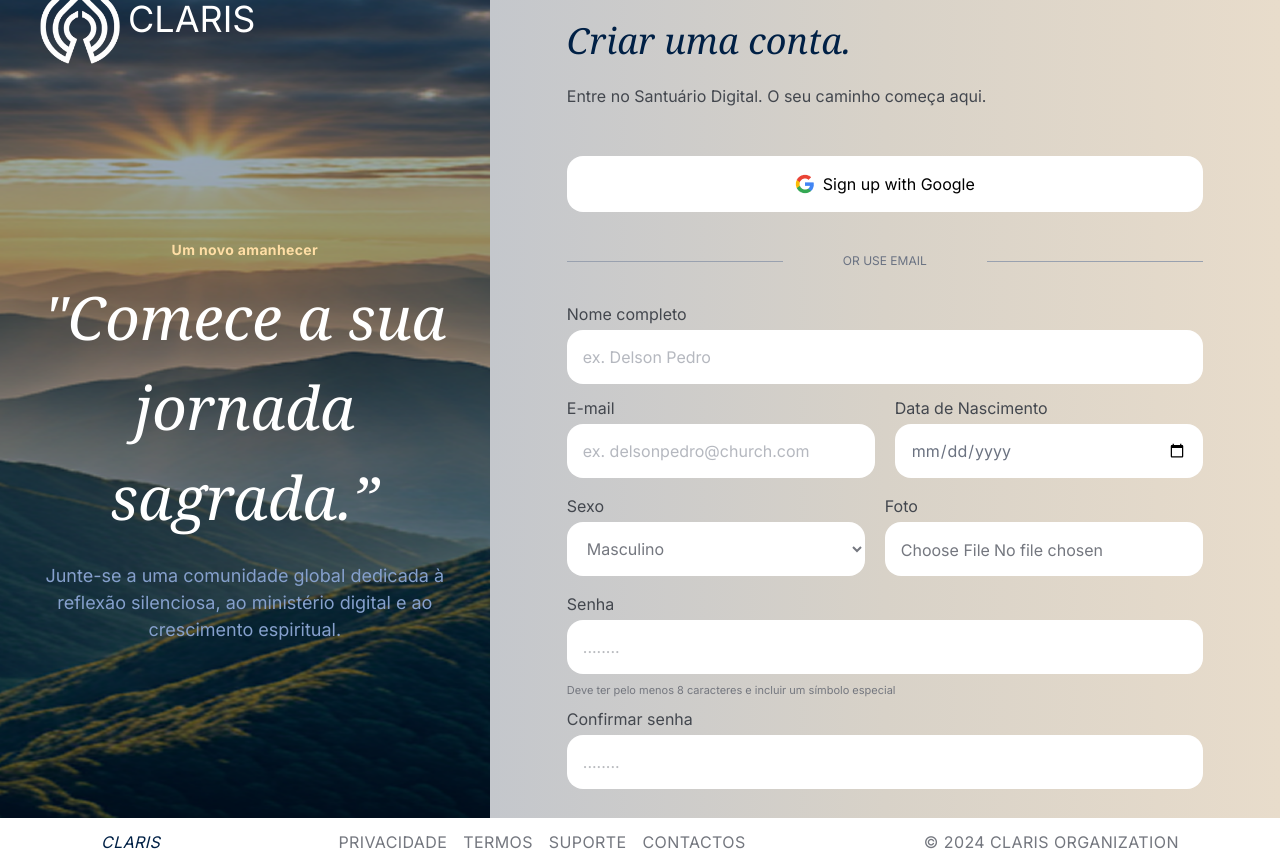
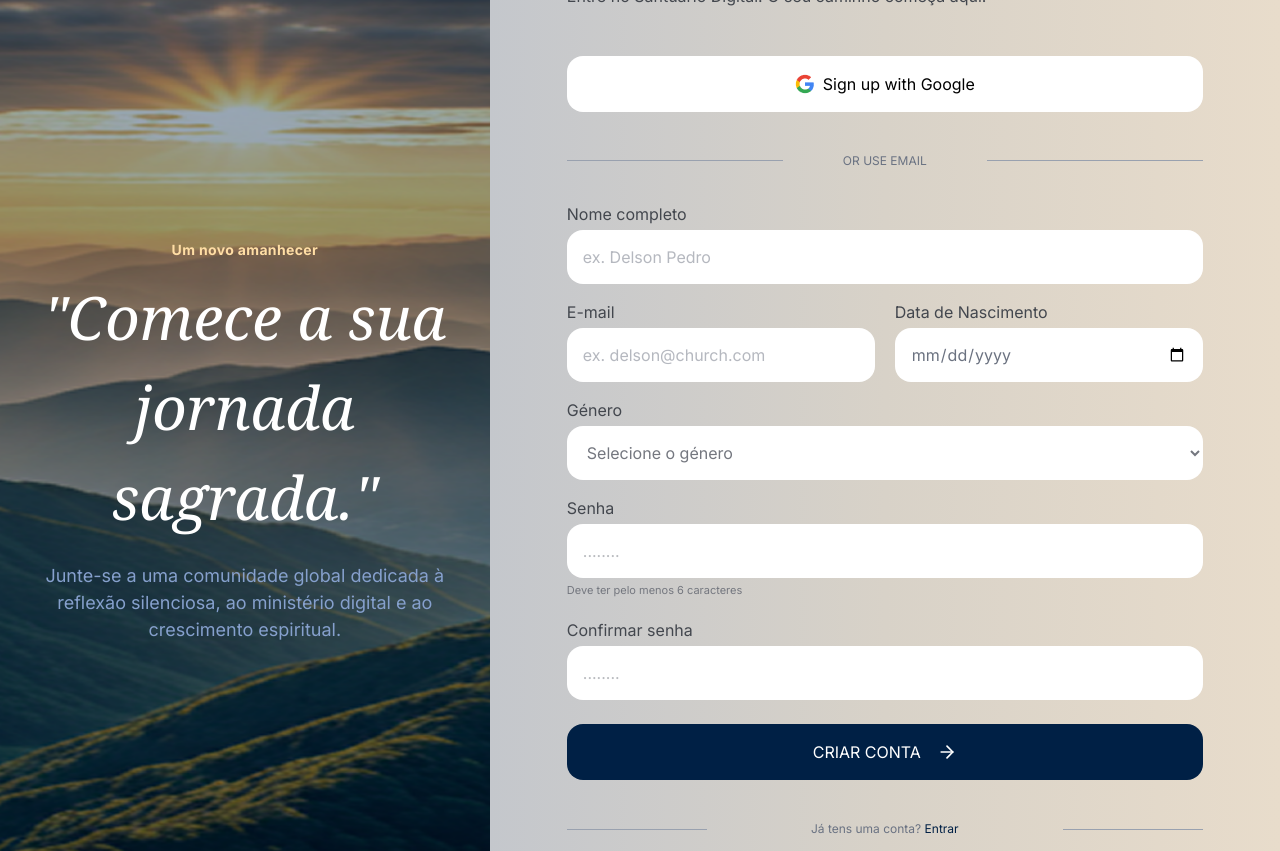
Before and after one commit to antoniotecadev/claris, a Next.js app: page /registerUser in a window 1280 px wide. Shown: the top 851 px of the page. Built offline with nearby package versions, Linux system fonts and the light colour scheme.

Commit message:
Implement user registration functionality with form validation and API integration

```diff
--- a/src/app/(auth)/registerUser/page.tsx
+++ b/src/app/(auth)/registerUser/page.tsx
@@ -1,98 +1,181 @@
+// app/(auth)/registerUser/page.tsx
+"use client";
 import Image from "next/image";
-import Logo from "@/assets/images/lobo-SE.png"
-import Google from "@/assets/images/SVG.png"
+import Logo from "@/assets/images/lobo-SE.png";
+import Google from "@/assets/images/SVG.png";
 import { ArrowRight } from "lucide-react";
+import { registerAction } from "@/utils/actionsRegister";
+import { useActionState } from "react";
 
-export default function Login() {
-	  const loginWithGoogle = () => {
-    window.location.href = "http://localhost:3001/auth/google";
+export default function RegisterUser() {
+  const initialState = {
+    error: undefined,
+    success: false,
   };
+
+  const [state, formAction, pending] = useActionState(registerAction, initialState);
 
   return (
     <div className="bg-[#E5E5E5]">
-			<div className="container m-auto  flex flex-col justify-center items-center h-screen ">
-				<section className="  flex  w-7xl h-291.5 ">
-					<div className="side2 w-10 h-full flex justify-between flex-col  p-5">
-						<div className="flex gap-2 p-5  items-center">
+      <div className="container m-auto flex flex-col justify-center items-center h-screen">
+        <section className="flex w-7xl h-291.5">
+          {/* Lado esquerdo */}
+          <div className="side2 w-10 h-full flex justify-between flex-col p-5">
+            <div className="flex gap-2 p-5 items-center">
               <Image src={Logo} alt="" className="w-20 h-full" />
               <p className="text-white text-4xl">CLARIS</p>
             </div>
             <div className="flex flex-col gap-3 items-center justify-center">
               <p className="text-[#FFDEA5] tracking-wide font-bold text-[14px]">Um novo amanhecer</p>
-							<p className="italic text-white   text-[60px] text-center font-serif mb-2">"Comece a sua jornada sagrada.”</p>
-							<p className="text-[#86A0CD] text-[18px] text-center">Junte-se a uma comunidade global dedicada à reflexão silenciosa, ao ministério digital e ao crescimento espiritual.</p>
+              <p className="italic text-white text-[60px] text-center font-serif mb-2">
+                "Comece a sua jornada sagrada."
+              </p>
+              <p className="text-[#86A0CD] text-[18px] text-center">
+                Junte-se a uma comunidade global dedicada à reflexão silenciosa,
+                ao ministério digital e ao crescimento espiritual.
+              </p>
             </div>
-						<div className="flex justify-around text-white">
+            <div />
+          </div>
+
+          {/* Lado direito */}
+          <div className="w-full h-full flex flex-col py-20 items-center gradientes">
+            <div className="w-159 flex flex-col">
+              <p className="text-[36px] text-[#002045] font-serif italic mb-4">Criar uma conta.</p>
+              <p className="text-[#43474E] text-[16px] mb-12">
+                Entre no Santuário Digital. O seu caminho começa aqui.
+              </p>
+
+              {/* Google */}
+              <a
+                href="http://localhost:3001/v1/api/auth/google"
+                className="p-4 bg-white text-black flex gap-2 hover:cursor-pointer items-center justify-center rounded-2xl mb-10"
+              >
+                <Image src={Google} alt="Google" className="w-5 h-5" />
+                <p>Sign up with Google</p>
+              </a>
+
+              <div className="flex gap-3 items-center justify-between mb-8">
+                <div className="w-54 h-px bg-gray-400" />
+                <p className="text-gray-500 text-[12px]">OR USE EMAIL</p>
+                <div className="w-54 h-px bg-gray-400" />
+              </div>
+
+              {/* Formulário */}
+              <form action={formAction} className="flex flex-col w-full">
+                {/* Nome completo */}
+                <label htmlFor="displayName" className="mb-1 text-[#43474E]">
+                  Nome completo
+                </label>
+                <input
+                  type="text"
+                  id="displayName"
+                  name="displayName"
+                  required
+                  placeholder="ex. Delson Pedro"
+                  className="text-[#6B7280] bg-white rounded-2xl h-13.5 p-4 mb-4"
+                />
+
+                {/* Email + Data de Nascimento */}
+                <div className="flex gap-5 mb-4">
+                  <div className="flex flex-col w-[50%]">
+                    <label htmlFor="email" className="mb-1 text-[#43474E]">E-mail</label>
+                    <input
+                      type="email"
+                      id="email"
+                      name="email"
+                      required
+                      placeholder="ex. delson@church.com"
+                      className="text-[#6B7280] bg-white rounded-2xl h-13.5 p-4"
+                    />
+                  </div>
+                  <div className="flex flex-col w-[50%]">
+                    <label htmlFor="birthDate" className="mb-1 text-[#43474E]">Data de Nascimento</label>
+                    <input
+                      type="date"
+                      id="birthDate"
+                      name="birthDate"
+                      className="text-[#6B7280] bg-white rounded-2xl h-13.5 p-4"
+                    />
                   </div>
                 </div>
-					<div className="w-full  h-full flex flex-col py-20 items-center gradientes">
-						<div className="w-159 h-181 flex flex-col">
-							<p className="text-[36px] text-[#002045] font-serif italic mb-4">Criar uma conta.</p>
-							<p className="text-[#43474E] text-[16px] mb-12">Entre no Santuário Digital. O seu caminho começa aqui.</p>
-							<button className="p-4 bg-white text-black flex gap-2 hover:cursor-pointer items-center justify-center rounded-2xl mb-10">
-								<Image src={Google} alt="Google" className="w-5 h-5" />
-								<p>Sign up with Google</p>
-							</button>
-							<div className="flex gap-3 items-center justify-between mb-8">
-								<div className="w-54 h-px bg-gray-400"></div>
-								<p className="text-gray-500 text-[12px]">OR USE EMAIL</p>
-								<div className="w-54 h-px bg-gray-400"></div>
-							</div>
-							<div className="flex ">
-								<form action="" className="flex flex-col  w-full">
-									<div className="flex flex-col justify-between gap-4 ">
-										<div className="flex flex-col">
-											<label htmlFor="fullNmae" className="mb-1 text-[#43474E] f">Nome completo</label>
-											<input type="text" id="fullNmae" required placeholder="ex. Delson Pedro" className="text-[#6B7280]  bg-white rounded-2xl h-13.5 p-4 mb-3" />
-											<div className="flex gap-5 mb-3">
-												<div className="flex flex-col w-[50%]">
-													<label htmlFor="email" className="mb-1 text-[#43474E]">E-mail</label>
-													<input type="text" id="email" required placeholder="ex. delsonpedro@church.com" className="text-[#6B7280]  bg-white rounded-2xl h-13.5 p-4 mb-1" />
-												</div>
-												<div className="flex flex-col w-[50%]">
-													<label htmlFor="data"  className="mb-1 text-[#43474E]">Data de Nascimento</label>
-													<input type="date" id="data" required placeholder="ex. delsonpedro@church.com" className="text-[#6B7280]  bg-white rounded-2xl h-13.5 p-4 mb-1" />
-												</div>
-											</div>
-											<div className="flex gap-5 mb-3">
-												<div className="flex flex-col w-[50%]">
-													<label htmlFor="tel" className="mb-1 text-[#43474E]">Sexo</label>
-													<select name="sexo" required id="sexo" className="text-[#74777F] bg-white rounded-2xl h-13.5 p-4 mb-1">
-														<option value="" disabled>seleciona sexo</option>
+
+                {/* Género */}
+                <div className="flex flex-col mb-4">
+                  <label htmlFor="gender" className="mb-1 text-[#43474E]">Género</label>
+                  <select
+                    id="gender"
+                    name="gender"
+                    className="text-[#74777F] bg-white rounded-2xl h-13.5 p-4"
+                  >
+                    <option value="">Selecione o género</option>
                     <option value="masculino">Masculino</option>
                     <option value="feminino">Feminino</option>
+                    <option value="outro">Prefiro não dizer</option>
                   </select>
                 </div>
-												<div className="flex flex-col w-[50%]">
-													<label htmlFor="photo" className="mb-1 text-[#43474E]">Foto</label>
-													<input type="file" accept="image/png" id="photo" placeholder="9xx xxx xxx" className="text-[#74777F] bg-white rounded-2xl h-13.5 p-4 mb-1" />
-												</div>
-											</div>
-											<div className="flex flex-col ">
-												<label htmlFor="pass" className="mb-1 text-[#43474E]">Senha</label>
-												<input type="password" id="pss" required placeholder="........" className="text-[#74777F] bg-white rounded-2xl h-13.5 p-4 mb-2" />
-												<p className="text-[#74777F] text-[11px] mb-2">Deve ter pelo menos 8 caracteres e incluir um símbolo especial</p>
-											</div>
-											<label htmlFor="passC" className="mb-1 text-[#43474E]">Confirmar senha</label>
-											<input type="password" required id="pssC" placeholder="........" className="text-[#74777F] bg-white rounded-2xl h-13.5 p-4 mb-10" />
+
+                {/* Senha */}
+                <div className="flex flex-col mb-2">
+                  <label htmlFor="password" className="mb-1 text-[#43474E]">Senha</label>
+                  <input
+                    type="password"
+                    id="password"
+                    name="password"
+                    required
+                    placeholder="........"
+                    className="text-[#74777F] bg-white rounded-2xl h-13.5 p-4"
+                  />
+                  <p className="text-[#74777F] text-[11px] mt-1 mb-3">
+                    Deve ter pelo menos 6 caracteres
+                  </p>
                 </div>
 
+                {/* Confirmar Senha */}
+                <div className="flex flex-col mb-6">
+                  <label htmlFor="confirmPassword" className="mb-1 text-[#43474E]">
+                    Confirmar senha
+                  </label>
+                  <input
+                    type="password"
+                    id="confirmPassword"
+                    name="confirmPassword"
+                    required
+                    placeholder="........"
+                    className="text-[#74777F] bg-white rounded-2xl h-13.5 p-4"
+                  />
                 </div>
-									<button  type="submit" className="bg-[#002045] flex justify-center items-center gap-4 text-white h-14 rounded-2xl mb-10 hover:cursor-pointer">
-										<p>CRIAR CONTA</p>
+
+                {/* Erro */}
+                {state?.error && (
+                  <p className="text-sm text-red-600 font-medium mb-4">{state.error}</p>
+                )}
+
+                {/* Botão */}
+                <button
+                  type="submit"
+                  disabled={pending}
+                  className="bg-[#002045] flex justify-center items-center gap-4 text-white h-14 rounded-2xl mb-10 hover:cursor-pointer disabled:opacity-60"
+                >
+                  <p>{pending ? "A criar conta..." : "CRIAR CONTA"}</p>
                   <ArrowRight size={20} />
                 </button>
+
                 <div className="flex justify-between items-center">
-										<div className="w-35 h-px bg-gray-400"></div>
-										<p className="text-gray-500 text-[12px]">Já tens uma conta na Claris?<span className="text-[#002045]">Entrar</span> </p>
-										<div className="w-35 h-px bg-gray-400"></div>
+                  <div className="w-35 h-px bg-gray-400" />
+                  <p className="text-gray-500 text-[12px]">
+                    Já tens uma conta?{" "}
+                    <a href="/login" className="text-[#002045]">Entrar</a>
+                  </p>
+                  <div className="w-35 h-px bg-gray-400" />
                 </div>
               </form>
             </div>
           </div>
-					</div>
         </section>
-				<div className="flex justify-around p-3  sm:w-7xl  bg-white tracking-wide w-full  text-[#74777F] items-center h-27.25">
+
+        {/* Footer */}
+        <div className="flex justify-around p-3 sm:w-7xl bg-white tracking-wide w-full text-[#74777F] items-center h-27.25">
           <p className="text-[#002045] italic">CLARIS</p>
           <div className="flex gap-4">
             <p>PRIVACIDADE</p>
@@ -102,7 +185,6 @@ export default function Login() {
           </div>
           <p>© 2024 CLARIS ORGANIZATION</p>
         </div>
-
       </div>
     </div>
   );
--- /dev/null
+++ b/src/utils/actionsRegister.ts
@@ -0,0 +1,46 @@
+"use server";
+import { redirect } from "next/navigation";
+import { api } from "@/lib/api";
+import { setAuthToken } from "@/lib/auth-cookies";
+
+export async function registerAction(prevState: any, formData: FormData) {
+  const displayName = formData.get('displayName') as string;
+  const email = formData.get('email') as string;
+  const password = formData.get('password') as string;
+  const confirmPassword = formData.get('confirmPassword') as string;
+  const gender = formData.get('gender') as string;
+  const birthDate = formData.get('birthDate') as string;
+
+  if (!displayName || !email || !password) {
+    return { success: false, error: "Preencha todos os campos obrigatórios." };
+  }
+
+  if (password !== confirmPassword) {
+    return { success: false, error: "As senhas não coincidem." };
+  }
+
+  if (password.length < 6) {
+    return { success: false, error: "A senha deve ter no mínimo 6 caracteres." };
+  }
+
+  try {
+    const data = await api.post<any>("/auth/register", {
+      displayName,
+      email,
+      password,
+      ...(gender && { gender }),
+      ...(birthDate && { birthDate }),
+    });
+
+    // Registo faz login automático — guarda o token no cookie
+    const accessToken = data?.user?.token?.access_token;
+    if (accessToken) {
+      await setAuthToken(accessToken);
+    }
+
+  } catch (error: any) {
+    return { success: false, error: error.message || "Erro ao criar conta." };
+  }
+
+  redirect("/select-organization");
+}
```
Lines whose indentation alone changed are shown as unchanged.
